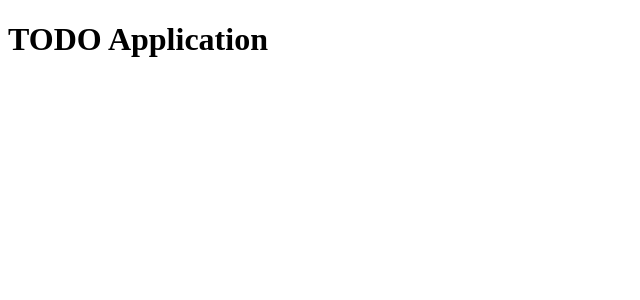
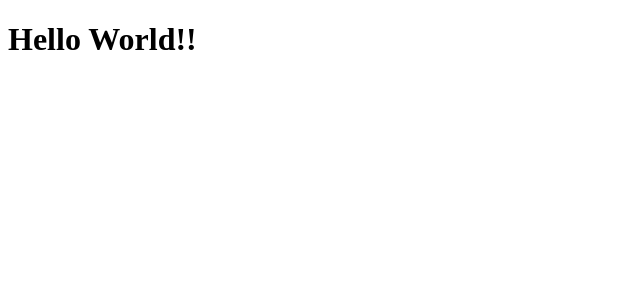
Before and after one commit to Akito-Fujihara/ts-go-sandbox, a React (Create React App) app in the folder frontend/: page / in a window 1280 px wide. Shown: the top 300 px of the page, without its empty margins (0-640 px from the left). Built offline with nearby package versions, Linux system fonts and the light colour scheme.

Commit message:
一旦 reset

```diff
--- a/frontend/src/App.tsx
+++ b/frontend/src/App.tsx
@@ -1,10 +1,8 @@
-import { TodoTitle }  from "./components/TodoTitle";
-
 function App() {
   return (
-    <>
-      <TodoTitle title="TODO Application" as="h1"/>
-    </>
+    <div className="App">
+      <h1>Hello World!!</h1>
+    </div>
   );
 }
 
--- a/frontend/src/components/TodoTitle.tsx
+++ /dev/null
@@ -1,11 +0,0 @@
-import { memo } from "react";
-
-export const TodoTitle = memo(({ title, as }: { title: string; as: string}) => {
-  if (as === "h1") {
-    return <h1>{title}</h1>;
-  } else if (as === "h2") {
-    return <h2>{title}</h2>;
-  } else {
-    return <p>{title}</p>;
-  }
-});
--- a/frontend/src/type/Todo.ts
+++ /dev/null
@@ -1,6 +0,0 @@
-export type Todo = {
-    id: number;
-    name: string;
-    task: string;
-    done: boolean;
-};
```
Also changed, not shown: frontend/src/index.tsx (line endings or trailing spaces).
